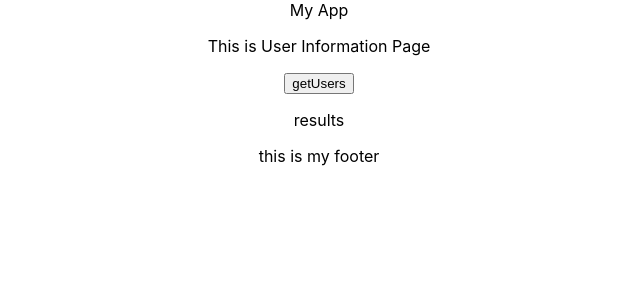
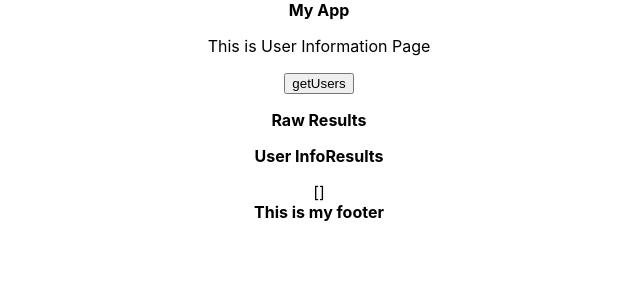
Before and after one commit to nanuganti/react-features, a React (Create React App) app: page /users in a window 1280 px wide. Shown: the top 300 px of the page, without its empty margins (321-961 px from the left). Built offline with nearby package versions, Linux system fonts and the light colour scheme.

Commit message:
feat: results map function

```diff
--- a/src/App.js
+++ b/src/App.js
@@ -11,7 +11,7 @@ function App() {
   return (
     < div className="App" >
       <header>
-        My App
+        <b>My App</b>
       </header>
       <BrowserRouter>
         <Routes>
@@ -23,7 +23,7 @@ function App() {
         </Routes>
       </BrowserRouter>
       <footer>
-        this is my footer
+        <b>This is my footer</b>
       </footer>
     </div>
   );
--- a/src/components/Users/index.js
+++ b/src/components/Users/index.js
@@ -1,11 +1,13 @@
 import { React, useState } from "react";
 import axios from "axios";
 const Users = () => {
-    const [userData, setUserData] = useState()
+    const [rawUserData, setRawUserData] = useState();
+    const [userInfo, setUserInfo] = useState([])
     const fetchUsers = async () => {
         try {
             const res = await axios.get("https://randomuser.me/api");
-            setUserData(JSON.stringify(res));
+            setRawUserData(JSON.stringify(res, null, 2));
+            setUserInfo(res.data.results.map((r) => { return { name: `${r.name.first}  ${r.name.last}`, pic: r.picture.large } }))
         } catch (err) {
             console.log("thereis an error", err);
         }
@@ -25,8 +27,14 @@ const Users = () => {
 
             <button onClick={() => { fetchUsers() }}>getUsers</button>
             <div>
-                <p>results</p>
-                <div>{userData}</div>
+                <p><b>Raw Results</b></p>
+                <div>{rawUserData}</div>
+            </div>
+            <div>
+                <p><b>User InfoResults</b></p>
+                {
+                    JSON.stringify(userInfo)
+                }
             </div>
         </div>
     );
```
